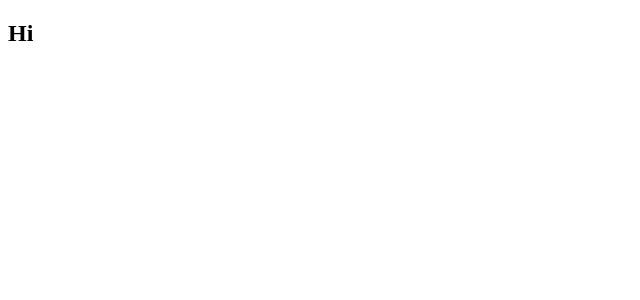
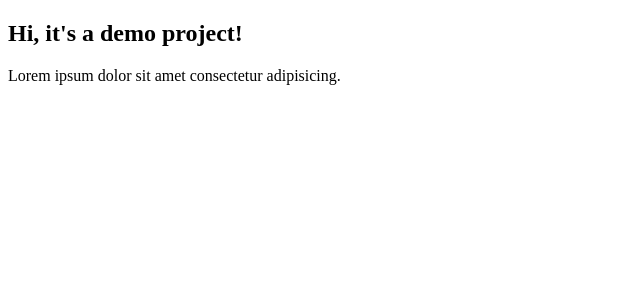
Before and after one commit to imasadullah/demoProject, an Angular app: page / in a window 1280 px wide. Shown: the top 300 px of the page, without its empty margins (0-640 px from the left). Built offline with nearby package versions, Linux system fonts and the light colour scheme.

Commit message:
file edited

```diff
--- a/src/app/app.component.html
+++ b/src/app/app.component.html
@@ -1 +1,2 @@
-<h2>Hi</h2>
+<h2>Hi, it's a demo project!</h2>
+<p>Lorem ipsum dolor sit amet consectetur adipisicing.</p>
```
